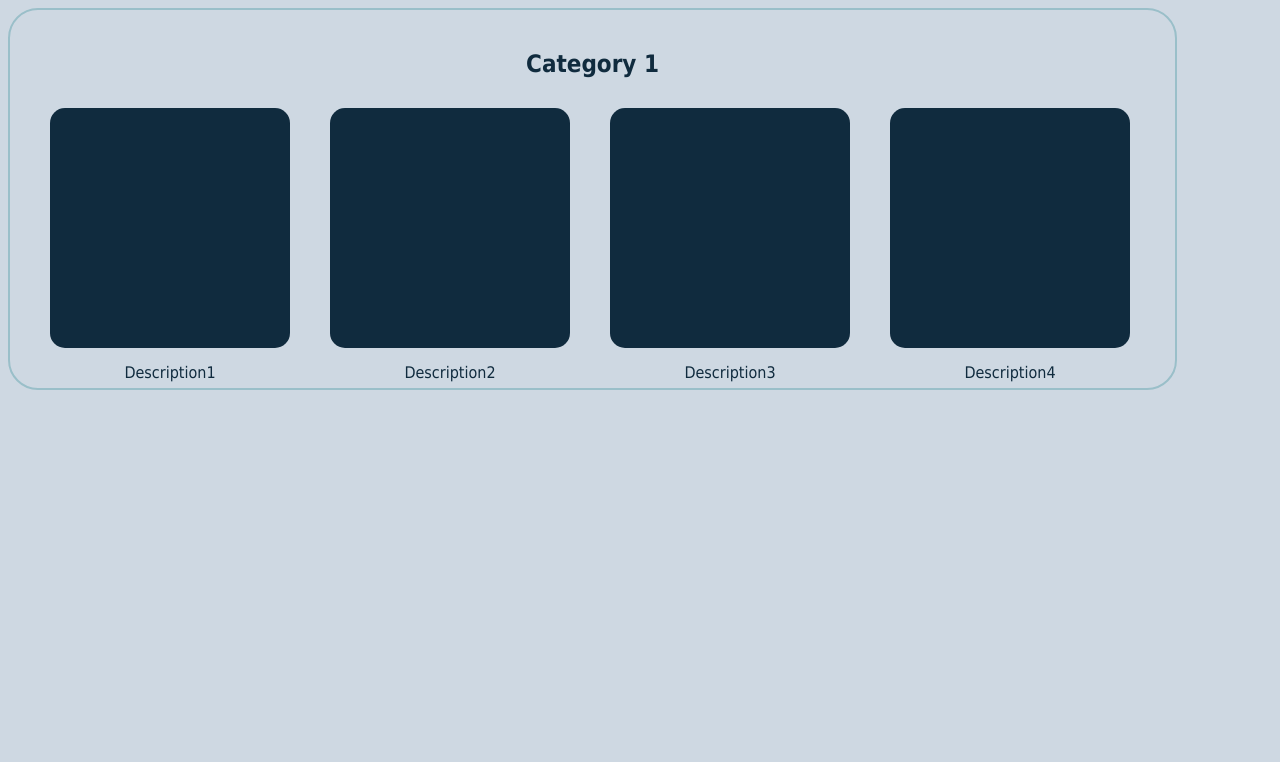
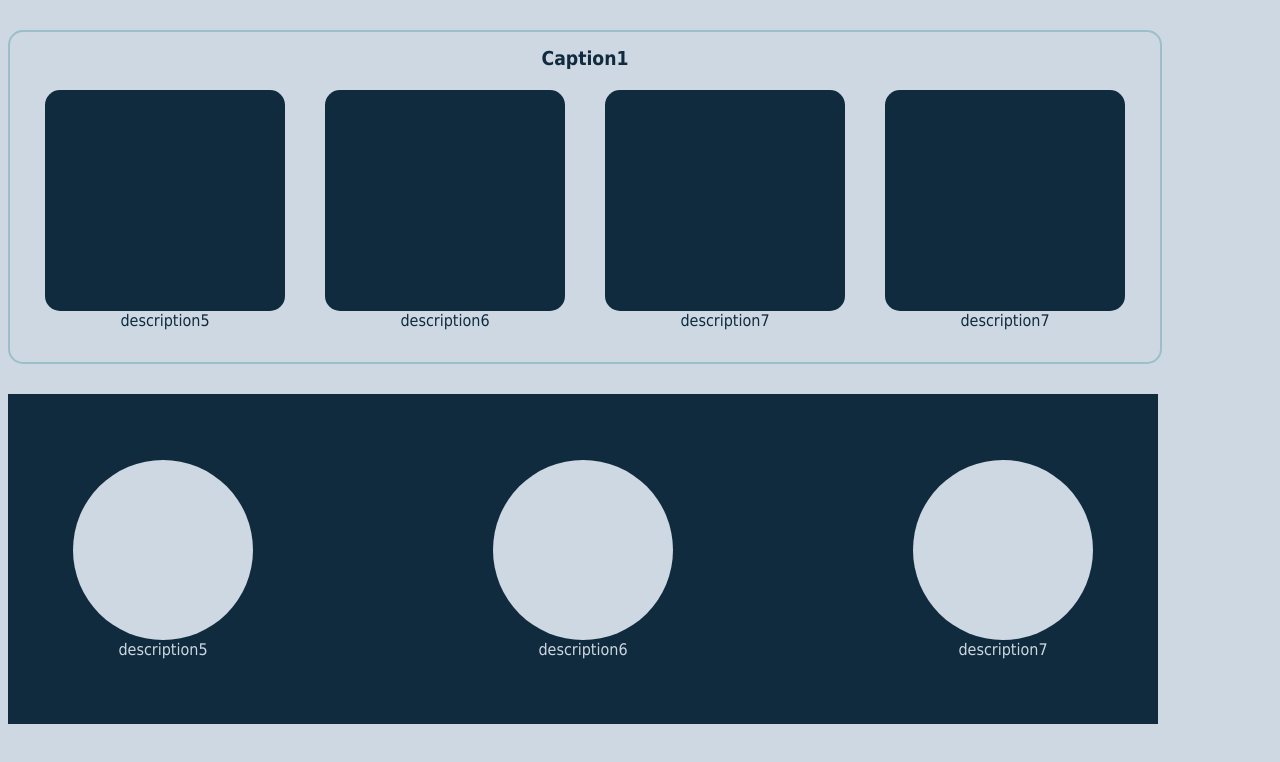
Before and after one commit to seemix/homework5, a plain HTML site: page index.html in a window 1280 px wide. Drawn offline with Linux system fonts and the light colour scheme.

Commit message:
changes123

```diff
--- a/index.html
+++ b/index.html
@@ -2,34 +2,49 @@
 <html lang="en">
 <head>
     <meta charset="UTF-8">
+    <meta name="viewport" content="width=device-width, initial-scale=1.0">
     <title>Homework 5</title>
     <link rel="stylesheet" href="style.css">
+    <link rel="stylesheet" href="style2.css">
 </head>
 <body>
-<div class="topwrap">
-    <h2 class="title1">Category 1</h2>
-    <div class="product-cell-top">
+<div class="top-wrap">
+    <div class="caption">Caption1</div>
+    <div class="container">
         <div class="product-stick-top">
-            <div class="product-img"></div>
-            <div class="descr_text">Description1</div>
+            <div class="product-img-top"></div>
+            <div class="descr_text descr_text1">description5</div>
         </div>
         <div class="product-stick-top">
-            <div class="product-img"></div>
-            <div class="descr_text">Description2</div>
+            <div class="product-img-top"></div>
+            <div class="descr_text descr_text1">description6</div>
         </div>
         <div class="product-stick-top">
-            <div class="product-img"></div>
-            <div class="descr_text">Description3</div>
-        </div>
-        <div class="product-stick-top">
-            <div class="product-img"></div>
-            <div class="descr_text">Description4</div>
+            <div class="product-img-top"></div>
+            <div class="descr_text descr_text1">description7</div>
         </div>
 
-        <div class="product-stick-top"></div>
-        <div class="product-stick-top"></div>
-        <div class="product-stick-top"></div>
+        <div class="product-stick-top">
+            <div class="product-img-top"></div>
+            <div class="descr_text descr_text1">description7</div>
+        </div>
     </div>
+</div>
+
+<div class="top-wrap bottom-wrap">
+    <div class="product-stick-bottom">
+        <div class="product-img-bottom"></div>
+        <div class="descr_text descr_text2">description5</div>
+    </div>
+    <div class="product-stick-bottom">
+        <div class="product-img-bottom"></div>
+        <div class="descr_text descr_text2">description6</div>
+    </div>
+    <div class="product-stick-bottom">
+        <div class="product-img-bottom"></div>
+        <div class="descr_text descr_text2">description7</div>
+    </div>
+
 </div>
 </body>
 </html>
--- a/style.css
+++ b/style.css
@@ -1,41 +1,77 @@
 body {
     background: #ced8e2;
 }
-.topwrap {
-    width: 1125px;
+.caption {
+    font-family: Tahoma;
+    color: #102b3e;
+    font-size: larger;
+    text-align: center;
+    font-weight: bolder;
+}
+.top-wrap {
+    max-width: 1120px;
     min-height: 300px;
+    background: #ced8e2;
+    margin-top: 30px;
+    justify-content: space-between;
+    align-items: center;
+    padding: 15px; 35px;
     border: 2px solid #9abfc9;
-    border-radius: 30px;
-    /*display: flex;*/
-    padding: 20px;
+    border-radius: 15px;
 }
-h2.title1 {
-    display: block;
+
+.descr_text {
     text-align: center;
     color: #102b3e;
     font-family: Tahoma;
-    width: 100%;
+    font-size: 16px;
 }
-.product-cell-top {
+.container {
     display: flex;
+    margin-top: 20px;
 }
 .product-stick-top {
-    width: 250px;
-    height: 250px;
+    width: 280px;
+    height: 240px;
+    display: flex;
+    flex-direction: column;
+    justify-content: space-between;
+}
 
-    margin: 10px 20px 10px;
-}
-.product-img {
+.product-img-top {
     width: 240px;
     height: 240px;
     border-radius: 15px;
+    margin: 0 auto;
     background: #102b3e;
 }
-.descr_text {
-    text-align: center;
-    width: 100%;
-    color: #102b3e;
-    font-family: Tahoma;
-    font-size: 16px;
-    margin-top: 15px;
+
+.bottom-wrap {
+    border: 0;
+    border-radius: 0;
+    background: #102b3e;
+    display: flex;
+    align-items: center;
+
 }
+.product-stick-bottom {
+    width: 280px;
+    height: 240px;
+    display: flex;
+    flex-direction: column;
+    justify-content: center;
+}
+.product-stick-bottom:hover {
+    border: 2px solid #9abfc9;
+}
+.product-img-bottom {
+    width: 180px;
+    height: 180px;
+    border-radius: 50%;
+    background: #ced8e2;
+    margin: 0 auto;
+
+}
+.descr_text2 {
+    color: #ced8e2;
+}
--- /dev/null
+++ b/style2.css
@@ -0,0 +1,5 @@
+@media screen and (max-width: 600px) {
+     .bottom-wrap, .container {
+        flex-direction: column;
+    }
+}
```
